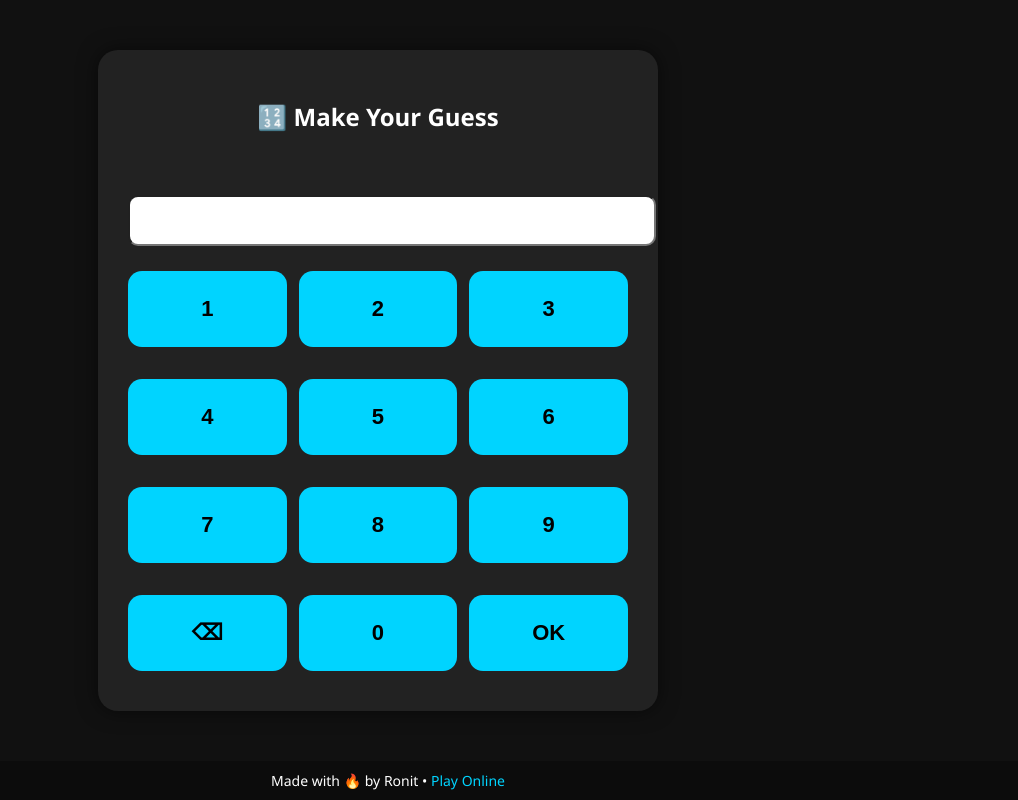
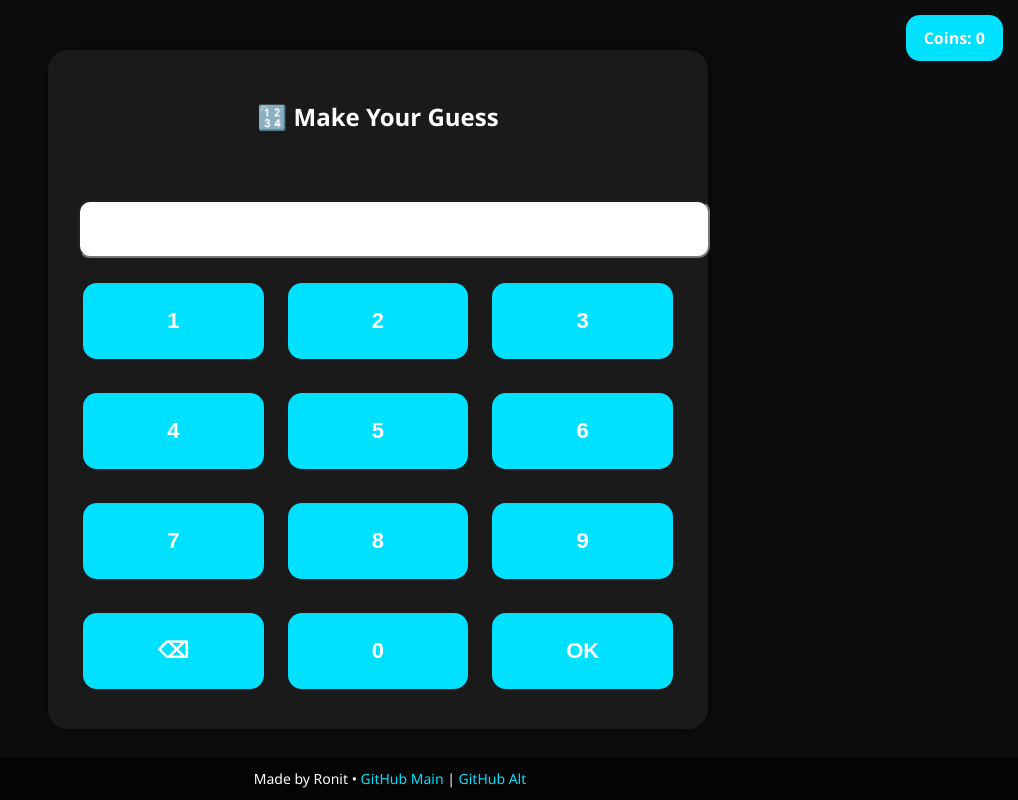
Before and after one commit to ronitmantri/guess-the-number, a plain HTML site: page index.html in a window 1280 px wide. Both pictures are taken after a click on the button "Start Game". Shown: the whole page, without its empty margins (262-1280 px from the left). Drawn offline with Linux system fonts and the light colour scheme.

Commit message:
Update index.html

```diff
--- a/index.html
+++ b/index.html
@@ -4,7 +4,27 @@
 <meta charset="UTF-8">
 <title>Guess Master Pro</title>
 <style>
-/* General styles */
+:root {
+    --bg: #0d0d0d;
+    --text: #fff;
+    --card: #1a1a1a;
+    --accent: #00e0ff;
+    --button-text: #fff;
+}
+.theme-light {
+    --bg: #f5f5f5;
+    --text: #111;
+    --card: #fff;
+    --accent: #0077ff;
+    --button-text: #111;
+}
+.theme-neon {
+    --bg: #0a0a0a;
+    --text: #39ff14;
+    --card: #111;
+    --accent: #ff00c8;
+    --button-text: #fff;
+}
 body {
     margin: 0;
     font-family: 'Segoe UI', Tahoma, Geneva, Verdana, sans-serif;
@@ -12,99 +32,46 @@ body {
     color: var(--text);
     transition: 0.3s;
 }
-:root {
-    --bg: #111;
-    --text: #fff;
-    --card: #222;
-    --accent: #00d4ff;
-    --button-text: #000;
-}
-.theme-light {
-    --bg: #f2f2f2;
-    --text: #111;
-    --card: #fff;
-    --accent: #0077ff;
-    --button-text: #fff;
-}
-.theme-neon {
-    --bg: #000;
-    --text: #39ff14;
-    --card: #111;
-    --accent: #ff00c8;
-    --button-text: #fff;
-}
-.screen {
-    display: none;
-    padding: 20px;
-    animation: fade 0.4s ease;
-}
+.screen { display: none; padding: 20px; animation: fade 0.4s ease; }
+.active { display: block; }
 @keyframes fade { from {opacity:0;} to{opacity:1;} }
-.active { display: block; }
-.card {
-    background: var(--card);
-    padding: 30px;
-    border-radius: 20px;
-    max-width: 500px;
-    margin: 30px auto;
-    box-shadow: 0 0 20px #0008;
-    text-align: center;
-}
-button {
-    background: var(--accent);
-    border: none;
-    padding: 15px 25px;
-    border-radius: 12px;
-    cursor: pointer;
-    font-size: 18px;
-    margin: 10px 0;
-    font-weight: bold;
-    color: var(--button-text);
-    transition: 0.2s;
-}
+.card { background: var(--card); padding: 30px; border-radius: 20px; max-width: 600px; margin: 30px auto; box-shadow: 0 0 30px #0008; text-align: center; }
+button { background: var(--accent); border: none; padding: 15px 25px; border-radius: 14px; cursor: pointer; font-size: 18px; margin: 10px 5px; font-weight: bold; color: var(--button-text); transition: 0.2s; }
 button:hover { transform: scale(1.05); }
-footer {
-    position: fixed;
-    bottom: 0;
-    width: 100%;
-    text-align: center;
-    padding: 10px;
-    background: #0004;
-    font-size: 14px;
-}
-.numpad {
-    display: grid;
-    grid-template-columns: repeat(3, 1fr);
-    gap: 12px;
-    margin-top: 15px;
-}
+footer { position: fixed; bottom: 0; width: 100%; text-align: center; padding: 12px; background: #000a; font-size: 14px; }
+.numpad { display: grid; grid-template-columns: repeat(3, 1fr); gap: 14px; margin-top: 15px; }
 .numpad button { padding: 25px; font-size: 22px; border-radius: 14px; }
-#bigHint { font-size: 24px; font-weight: bold; margin-bottom: 12px; min-height: 30px; }
-.confetti-piece{position:fixed;top:-10px;width:14px;height:14px;opacity:0.9;animation:fall 1s linear forwards;border-radius:4px;}
+#bigHint { font-size: 26px; font-weight: bold; margin-bottom: 12px; min-height: 35px; color: var(--accent); }
+.confetti-piece{position:fixed;top:-10px;width:16px;height:16px;opacity:0.9;animation:fall 1s linear forwards;border-radius:4px;}
 @keyframes fall{to{transform:translateY(120vh) rotate(720deg);opacity:0;}}
-.achievement-card{background: var(--card); padding: 15px; border-radius:12px; margin:10px 0; text-align:left; box-shadow:0 0 10px #0004;}
-.shop-card{background: var(--card); padding: 15px; border-radius:12px; margin:10px 0; text-align:left; box-shadow:0 0 10px #0004;}
+.coins-tab {position:fixed; top:15px; right:15px; background:var(--accent); padding:12px 18px; border-radius:14px; cursor:pointer; font-weight:bold; color:var(--button-text); z-index:999;}
+.coins-tab:hover {background: #ffdd00; color: #000;}
+.achievement-square {display:inline-block; width:160px; height:160px; background:var(--card); margin:10px; border-radius:16px; box-shadow:0 0 12px #0004; padding:10px; text-align:center; cursor:pointer; transition:0.25s;}
+.achievement-square:hover {transform:scale(1.08); background: var(--accent);}
+.achievement-details {font-size:14px; color:#ddd; margin-top:5px;}
+.shop-item {display:flex; justify-content:space-between; align-items:center; background:var(--card); padding:18px; margin:10px 0; border-radius:14px; box-shadow:0 0 12px #0004;}
 </style>
 </head>
 <body>
+<div class="coins-tab" id="coinTab">Coins: <span id="coinDisplay">0</span></div>
 
 <!-- MAIN MENU -->
 <div id="menu" class="screen active">
 <div class="card">
 <h1>🎮 Guess Master Pro</h1>
 <label>Difficulty Mode:</label>
-<select id="difficultyMode" style="width:100%; padding:10px; border-radius:12px; margin-top:10px;">
+<select id="difficultyMode" style="width:100%; padding:12px; border-radius:14px; margin-top:10px;">
 <option value="easy">Easy (1-50)</option>
 <option value="normal">Normal (1-100)</option>
 <option value="hard">Hard (1-250)</option>
 <option value="extreme">Extreme (1-500)</option>
 </select>
 <label style="display:block; margin-top:15px;">Theme:</label>
-<select id="theme" style="width:100%; padding:10px; border-radius:12px;">
+<select id="theme" style="width:100%; padding:12px; border-radius:14px;">
 <option value="dark">Dark</option>
 <option value="light">Light</option>
 <option value="neon">Neon</option>
 </select>
-<div style="margin-top:15px; font-size:16px;">Coins: <span id="coinDisplay">0</span></div>
 <button onclick="startGame()">Start Game</button>
 <button onclick="switchScreen('achievementsScreen')">Achievements</button>
 <button onclick="switchScreen('shopScreen')">Shop</button>
@@ -116,7 +83,7 @@ footer {
 <div class="card">
 <h2>🔢 Make Your Guess</h2>
 <div id="bigHint"></div>
-<input id="guess" type="text" readonly style="width:100%;padding:12px;border-radius:10px;font-size:20px;text-align:center;">
+<input id="guess" type="text" readonly style="width:100%;padding:14px;border-radius:12px;font-size:22px;text-align:center;">
 <div class="numpad">
 <button onclick="addNum('1')">1</button><button onclick="addNum('2')">2</button><button onclick="addNum('3')">3</button>
 <button onclick="addNum('4')">4</button><button onclick="addNum('5')">5</button><button onclick="addNum('6')">6</button>
@@ -153,51 +120,45 @@ footer {
 </div>
 </div>
 
-<footer>Made with 🔥 by Ronit • <a href="https://ronitmantri.github.io/guess-the-number/" target="_blank" style="color:var(--accent);text-decoration:none;">Play Online</a></footer>
+<footer>Made by Ronit • <a href="https://github.com/ronitmantri" target="_blank" style="color:var(--accent); text-decoration:none;">GitHub Main</a> | <a href="https://github.com/ronitmantri-alt" target="_blank" style="color:var(--accent); text-decoration:none;">GitHub Alt</a></footer>
 
 <script>
-// GAME VARIABLES
-let secret = 0, attempts = 0, max = 50, mode='normal';
-let coins = parseInt(localStorage.getItem('coins')||0);
-let highscores = JSON.parse(localStorage.getItem('guessHighscores')||'{}');
-let achievements = JSON.parse(localStorage.getItem('achievements')||'{}');
-
-// ACHIEVEMENTS CONFIG
-const achievementList = [
-{name:'One Shot Wonder',desc:'Guess in 1 attempt',coins:50,check:()=>attempts===1},
-{name:'Speed Demon',desc:'Guess ≤3 attempts',coins:30,check:()=>attempts<=3},
-{name:'Extreme Master',desc:'Beat Extreme ≤10 attempts',coins:100,check:()=>mode==='extreme'&&attempts<=10},
-{name:'Lucky 7',desc:'Secret number is 7',coins:10,check:()=>secret===7},
-{name:'High Roller',desc:'Hard mode ≤15',coins:40,check:()=>mode==='hard'&&attempts<=15},
-{name:'Night Owl',desc:'Play Dark theme',coins:10,check:()=>document.getElementById('theme').value==='dark'},
-{name:'Lightbringer',desc:'Play Light theme',coins:10,check:()=>document.getElementById('theme').value==='light'},
-{name:'Neon Spark',desc:'Play Neon theme',coins:20,check:()=>document.getElementById('theme').value==='neon'},
-{name:'First Victory',desc:'Win first game',coins:20,check:()=>attempts>=1},
-{name:'Persistent',desc:'Play 5 games',coins:50,check:()=>parseInt(localStorage.getItem('gamesPlayed')||0)>=5}
+let secret=0, attempts=0, max=50, mode='normal';
+let coins=parseInt(localStorage.getItem('coins')||0);
+let highscores=JSON.parse(localStorage.getItem('guessHighscores')||'{}');
+let achievements=JSON.parse(localStorage.getItem('achievements')||'{}');
+const achievementList=[
+{name:'One Shot Wonder',desc:'Guess in 1 attempt',coins:50,icon:'🎯',check:()=>attempts===1},
+{name:'Speed Demon',desc:'≤3 attempts',coins:30,icon:'🚀',check:()=>attempts<=3},
+{name:'Extreme Master',desc:'Extreme ≤10 attempts',coins:100,icon:'💀',check:()=>mode==='extreme'&&attempts<=10},
+{name:'Lucky 7',desc:'Secret number is 7',coins:10,icon:'7️⃣',check:()=>secret===7},
+{name:'High Roller',desc:'Hard ≤15',coins:40,icon:'🎲',check:()=>mode==='hard'&&attempts<=15},
+{name:'Night Owl',desc:'Play Dark theme',coins:10,icon:'🦉',check:()=>document.getElementById('theme').value==='dark'},
+{name:'Lightbringer',desc:'Play Light theme',coins:10,icon:'🌞',check:()=>document.getElementById('theme').value==='light'},
+{name:'Neon Spark',desc:'Play Neon theme',coins:20,icon:'✨',check:()=>document.getElementById('theme').value==='neon'},
+{name:'First Victory',desc:'Win first game',coins:20,icon:'🥇',check:()=>attempts>=1},
+{name:'Persistent',desc:'Play 5 games',coins:50,icon:'🏋️‍♂️',check:()=>parseInt(localStorage.getItem('gamesPlayed')||0)>=5}
 ];
-
-// SHOP CONFIG
 const shopItems=[
-{name:'Golden Theme',cost:100,action:()=>{alert('Golden Theme Unlocked!');}},
-{name:'Ultra Mode',cost:150,action:()=>{alert('Ultra Mode Unlocked!');}}
+{name:'Golden Theme',cost:100,action:()=>alert('Golden Theme Unlocked!')},
+{name:'Ultra Mode',cost:150,action:()=>alert('Ultra Mode Unlocked!')},
+{name:'Confetti Max',cost:80,action:()=>alert('Confetti Intensity Max!')},
+{name:'Secret Icon',cost:50,action:()=>alert('Secret Icon Unlocked!')}
 ];
-
-function saveAchievements(){ localStorage.setItem('achievements',JSON.stringify(achievements)); localStorage.setItem('coins',coins); document.getElementById('coinDisplay').innerText=coins;}
+function saveAchievements(){localStorage.setItem('achievements',JSON.stringify(achievements)); localStorage.setItem('coins',coins); document.getElementById('coinDisplay').innerText=coins;}
 function unlock(name){if(!achievements[name]){achievements[name]=true; coins+=achievementList.find(a=>a.name===name)?.coins||0; saveAchievements();}}
 function checkAchievements(){achievementList.forEach(a=>{if(a.check()){unlock(a.name);}});}
-function switchScreen(id){document.querySelectorAll('.screen').forEach(s=>s.classList.remove('active'));document.getElementById(id).classList.add('active');if(id==='win'){confetti();checkAchievements();}if(id==='achievementsScreen'){renderAchievements();}if(id==='shopScreen'){renderShop();}}
-function renderAchievements(){const list=document.getElementById('achList');list.innerHTML='';achievementList.forEach(a=>{const div=document.createElement('div');div.className='achievement-card';div.innerText=`${a.name} (${a.coins} coins) - ${a.desc} ${achievements[a.name]?'✅':'❌'}`;list.appendChild(div);});}
-function renderShop(){const list=document.getElementById('shopList');list.innerHTML='';shopItems.forEach(i=>{const div=document.createElement('div');div.className='shop-card';const btn=document.createElement('button');btn.innerText=`Buy ${i.name} (${i.cost} coins)`;btn.onclick=()=>{if(coins>=i.cost){coins-=i.cost;i.action();saveAchievements();renderShop();}else{alert('Not enough coins!');}};div.appendChild(btn);list.appendChild(div);});}
-
-function startGame(){mode=document.getElementById('difficultyMode').value;max=mode==='easy'?50:mode==='normal'?100:mode==='hard'?250:500;attempts=0;secret=Math.floor(Math.random()*max)+1;document.documentElement.className=document.getElementById('theme').value==='light'?'theme-light':document.getElementById('theme').value==='neon'?'theme-neon':'';document.getElementById('guess').value='';document.getElementById('bigHint').innerText='';localStorage.setItem('gamesPlayed',parseInt(localStorage.getItem('gamesPlayed')||0)+1);switchScreen('game');}
-function addNum(n){let g=document.getElementById('guess');if(g.value.length>=3)return;g.value+=n;}
-function clearNum(){let g=document.getElementById('guess');g.value=g.value.slice(0,-1);}
-function shake(){const card=document.querySelector('#game .card');card.classList.add('shake');setTimeout(()=>card.classList.remove('shake'),500);}
-function submitGuess(){let val=parseInt(document.getElementById('guess').value);if(isNaN(val))return;attempts++;if(val===secret){highscores[mode]=!highscores[mode]?attempts:Math.min(highscores[mode],attempts);localStorage.setItem('guessHighscores',JSON.stringify(highscores));document.getElementById('stats').innerText=`Correct: ${secret}\nAttempts: ${attempts}\nBest (${mode}): ${highscores[mode]}\nCoins: ${coins}`;switchScreen('win');return;}document.getElementById('bigHint').innerText=val<secret?'📈 Higher!':'📉 Lower!';shake();document.getElementById('guess').value='';}
-function confetti(){const duration=1500,end=Date.now()+duration;(function frame(){confettiParticles();if(Date.now()<end)requestAnimationFrame(frame);})();}
-function confettiParticles(){for(let i=0;i<10;i++){const div=document.createElement('div');div.className='confetti-piece';div.style.left=Math.random()*100+'%';div.style.background=`hsl(${Math.random()*360},100%,50%)`;document.body.appendChild(div);setTimeout(()=>div.remove(),1000);}}
+function switchScreen(id){document.querySelectorAll('.screen').forEach(s=>s.classList.remove('active')); document.getElementById(id).classList.add('active'); if(id==='win'){confetti(); checkAchievements();} if(id==='achievementsScreen'){renderAchievements();} if(id==='shopScreen'){renderShop();}}
+function renderAchievements(){const list=document.getElementById('achList'); list.innerHTML=''; achievementList.forEach(a=>{const div=document.createElement('div'); div.className='achievement-square'; div.innerHTML=`<div style='font-size:28px;'>${a.icon}</div><div>${a.name}</div><div class='achievement-details'>${a.desc}<br>Coins: ${a.coins}</div>`; list.appendChild(div);});}
+function renderShop(){const list=document.getElementById('shopList'); list.innerHTML=''; shopItems.forEach(i=>{const div=document.createElement('div'); div.className='shop-item'; const btn=document.createElement('button'); btn.innerText=`Buy (${i.cost})`; btn.onclick=()=>{if(coins>=i.cost){coins-=i.cost;i.action(); saveAchievements(); renderShop();} else {alert('Not enough coins!');}}; div.innerHTML=`<span>${i.name}</span>`; div.appendChild(btn); list.appendChild(div);});}
+function startGame(){mode=document.getElementById('difficultyMode').value; max=mode==='easy'?50:mode==='normal'?100:mode==='hard'?250:500; attempts=0; secret=Math.floor(Math.random()*max)+1; document.documentElement.className=document.getElementById('theme').value==='light'?'theme-light':document.getElementById('theme').value==='neon'?'theme-neon':''; document.getElementById('guess').value=''; document.getElementById('bigHint').innerText=''; localStorage.setItem('gamesPlayed',parseInt(localStorage.getItem('gamesPlayed')||0)+1); switchScreen('game');}
+function addNum(n){let g=document.getElementById('guess'); if(g.value.length>=Math.max(3,String(max).length))return; g.value+=n;}
+function clearNum(){let g=document.getElementById('guess'); g.value=g.value.slice(0,-1);}
+function shake(){const card=document.querySelector('#game .card'); card.classList.add('shake'); setTimeout(()=>card.classList.remove('shake'),500);}
+function submitGuess(){let val=parseInt(document.getElementById('guess').value); if(isNaN(val))return; attempts++; if(val===secret){highscores[mode]=!highscores[mode]?attempts:Math.min(highscores[mode],attempts); localStorage.setItem('guessHighscores',JSON.stringify(highscores)); document.getElementById('stats').innerText=`Correct: ${secret}\nAttempts: ${attempts}\nBest (${mode}): ${highscores[mode]}\nCoins: ${coins}`; switchScreen('win'); return;} document.getElementById('bigHint').innerText=val<secret?'📈 Higher!':'📉 Lower!'; shake(); document.getElementById('guess').value='';}
+function confetti(){const duration=1500,end=Date.now()+duration;(function frame(){confettiParticles(); if(Date.now()<end)requestAnimationFrame(frame);})();}
+function confettiParticles(){for(let i=0;i<12;i++){const div=document.createElement('div'); div.className='confetti-piece'; div.style.left=Math.random()*100+'%'; div.style.background=`hsl(${Math.random()*360},100%,50%)`; document.body.appendChild(div); setTimeout(()=>div.remove(),1000);}}
 function returnMenu(){switchScreen('menu');}
-
 </script>
 </body>
 </html>
```
